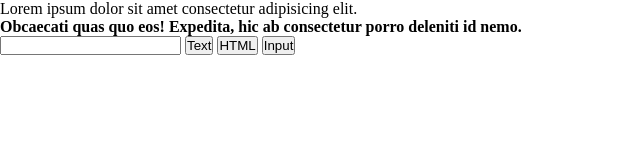
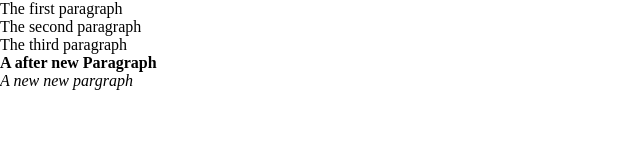
Before and after one commit to AmirTaki/jQuery-Course, a plain HTML site: page index.html in a window 1280 px wide. Shown: the whole page, without its empty margins (0-640 px from the left). Drawn offline with Linux system fonts and the light colour scheme.

Commit message:
Append Content Using jQuery

```diff
--- a/index.html
+++ b/index.html
@@ -11,20 +11,23 @@
 
        $.noConflict();
        jQuery(document).ready(($) => {
-         $('#btn1').click( ()=> {
-            $('#test1').text();
-            // alert($('#test1').text())
-            $('#test1').text('this is new text')
-         })
-         $("#btn2").click(() => {
-            // alert($("#test2").html())
-            $("#test2").html("<i>this is new text</i>")
-         })
 
-         $('#btn3').click(() => {
-            // alert($('#test3').val())
-            $('#test3').val("please enter the name ?")
-         })
+
+            var creteEle = document.createElement("p")
+
+            // $('#container').append("A new Paragraph");
+
+            // $('#container').prepend("<i>A prepend new Paragraph</i>");
+
+            // $('#container').before("<b>A before new Paragraph</b>");
+
+            // $('#container').after("<b>A after new Paragraph</b>", '<br /> <i>add anoterh paragrah aftter </i>');
+
+
+            creteEle.innerHTML = "<i> A new new pargraph </i> "
+
+
+            $('#container').append("<b>A after new Paragraph</b>", creteEle  );
         })
 
 
@@ -36,31 +39,13 @@
 </head>
 <body>
 
-    <p id = 'test1'>Lorem ipsum dolor sit amet consectetur adipisicing elit.</p>
-    <p id = 'test2'><b>Obcaecati quas quo eos! Expedita, hic ab consectetur porro deleniti id nemo.</b></p>
-    <input type="text" id = 'test3'>
-    <button id = 'btn1'>Text</button>
-    <button id = 'btn2'>HTML</button>
-    <button id = 'btn3'>Input</button>
-     <script>
+    <div id="container">
+        <p id="p-first">The first paragraph</p>
+        <p id="p-second">The second paragraph</p>
+        <p id="p-third">The third paragraph</p>
+    </div>
 
-        // let viewLoginPwd = false;
-        // const changePwdView = () => {
-        //    let getPwdView =  document.getElementById("viewPwdLogin");
-
-
-        //    if(viewLoginPwd === false){
-        //     getPwdView.setAttribute("type", 'text')
-        //     viewLoginPwd = true
-        //    }
-        //    else if (viewLoginPwd === true){
-        //     getPwdView.setAttribute("type", 'password')
-        //     viewLoginPwd = false
-        //    }
-        // }
-
-
-
+    <script>
     </script>
 </body>
 
```
